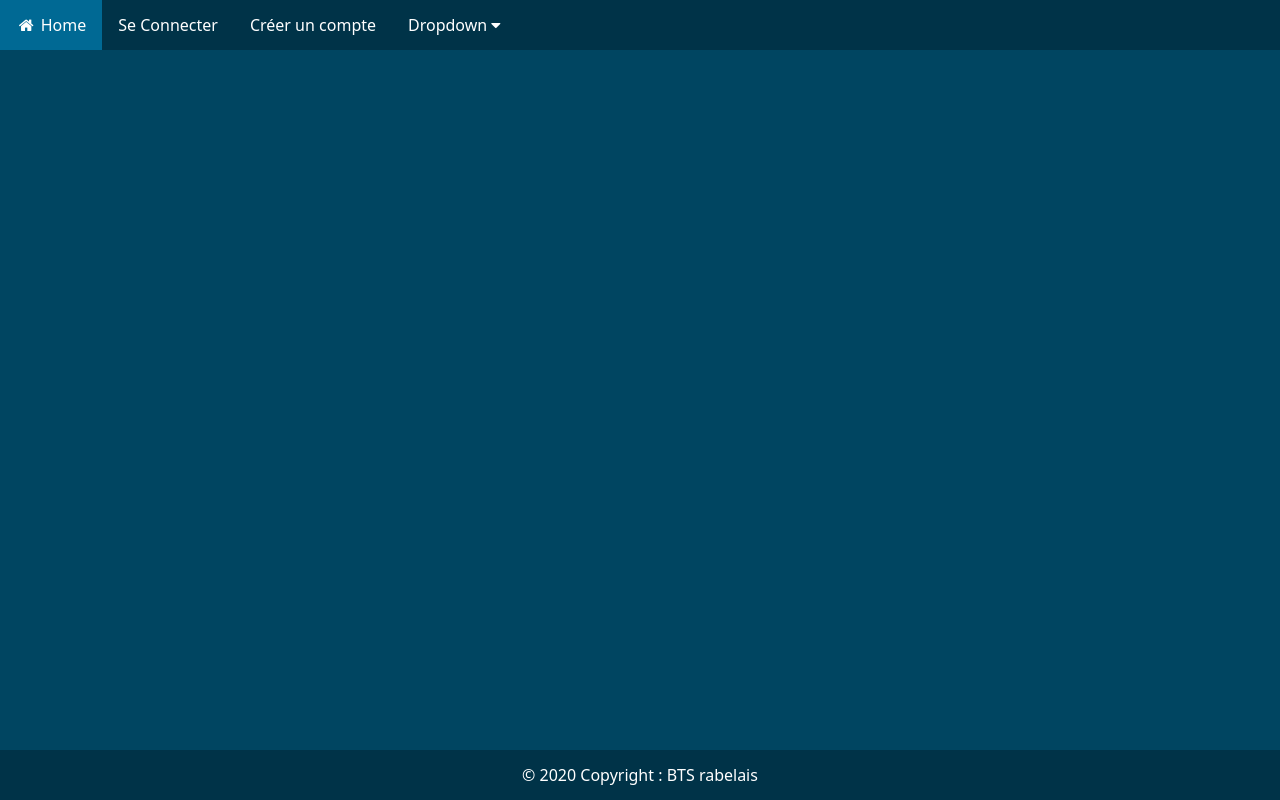
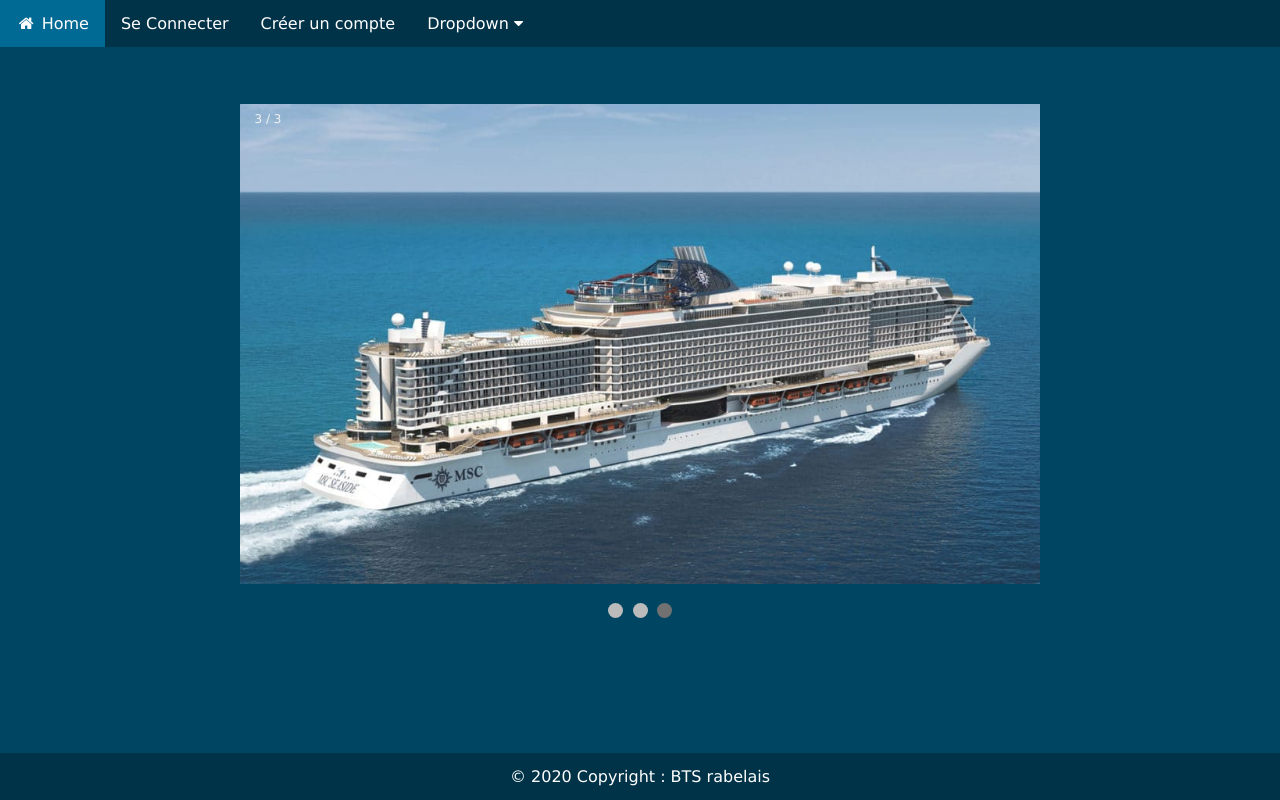
Before and after one commit to DevLogsan/Atlantik, a CodeIgniter app: page /database/index.php/visiteur/homepage in a window 1280 px wide. Run offline with CodeIgniter, Linux system fonts and the light colour scheme.

Commit message:
carousel

```diff
--- a/application/controllers/Visiteur.php
+++ b/application/controllers/Visiteur.php
@@ -19,6 +19,7 @@ class Visiteur extends CI_Controller {
     public function homepage()
     {
         $this->load->view('templates/Header');
+        $this->load->view('visiteur/homepage');
         $this->load->view('templates/Footer');
     }
 
--- a/application/views/templates/Header.php
+++ b/application/views/templates/Header.php
@@ -6,6 +6,7 @@
         <meta name="viewport" content="width=device-width, initial-scale=1">
         <link href="<?php echo css_url('style_navbar') ?>" rel="stylesheet" type="text/css">
         <link href="<?php echo css_url('style_footer') ?>" rel="stylesheet" type="text/css">
+        <link href="<?php echo css_url('style_carousel') ?>" rel="stylesheet" type="text/css">
         <link rel="stylesheet" href="https://cdnjs.cloudflare.com/ajax/libs/font-awesome/4.7.0/css/font-awesome.min.css">
     </head>
 <body>
--- a/application/views/visiteur/homepage.php
+++ b/application/views/visiteur/homepage.php
@@ -0,0 +1,49 @@
+<br>
+<div class="slideshow-container">
+
+<div class="mySlides fade">
+  <div class="numbertext">1 / 3</div>
+  <img src="<?php echo img_url('img1.jpg') ?>" style="width:80%">
+</div>
+
+<div class="mySlides fade">
+  <div class="numbertext">2 / 3</div>
+  <img src="<?php echo img_url('img2.jpg') ?>" style="width:80%">
+</div>
+
+<div class="mySlides fade">
+  <div class="numbertext">3 / 3</div>
+  <img src="<?php echo img_url('img3.jpg') ?>" style="width:80%">
+</div>
+
+</div>
+<br>
+
+<div style="text-align:center">
+  <span class="dot"></span>
+  <span class="dot"></span>
+  <span class="dot"></span>
+</div>
+
+
+<script>
+let slideIndex = 0;
+showSlides();
+
+function showSlides() {
+  let i;
+  let slides = document.getElementsByClassName("mySlides");
+  let dots = document.getElementsByClassName("dot");
+  for (i = 0; i < slides.length; i++) {
+    slides[i].style.display = "none";
+  }
+  slideIndex++;
+  if (slideIndex > slides.length) {slideIndex = 1}
+  for (i = 0; i < dots.length; i++) {
+    dots[i].className = dots[i].className.replace(" active", "");
+  }
+  slides[slideIndex-1].style.display = "block";
+  dots[slideIndex-1].className += " active";
+  setTimeout(showSlides, 3000);
+}
+</script>
--- /dev/null
+++ b/assets/css/style_carousel.css
@@ -0,0 +1,55 @@
+* {box-sizing: border-box;}
+body {font-family: Verdana, sans-serif;}
+.mySlides {display: none;}
+img {vertical-align: middle;}
+
+/* Slideshow container */
+.slideshow-container {
+  max-width: 1000px;
+  position: relative;
+  margin: auto;
+  text-align: center;
+
+}
+
+/* Number text (1/3 etc) */
+.numbertext {
+  color: #f2f2f2;
+  font-size: 12px;
+  padding: 8px 12px;
+  position: absolute;
+  text-align: left;
+  padding-left: 15ch;
+  top: 0;
+}
+
+/* The dots/bullets/indicators */
+.dot {
+  height: 15px;
+  width: 15px;
+  margin: 0 2px;
+  background-color: #bbb;
+  border-radius: 50%;
+  display: inline-block;
+  transition: background-color 0.2s ease;
+}
+
+.active {
+  background-color: #717171;
+}
+
+/* Fading animation */
+.fade {
+  animation-name: fade;
+  animation-duration: 1.1s;
+}
+
+@keyframes fade {
+  from {opacity: .4}
+  to {opacity: 1}
+}
+
+/* On smaller screens, decrease text size */
+@media only screen and (max-width: 300px) {
+  .text {font-size: 11px}
+}
```
Also changed, not shown: application/views/visiteur/tarif_liaison.php (+12 -0 lines), assets/img/img1.jpg (added), assets/img/img2.jpg (added), assets/img/img3.jpg (added).
